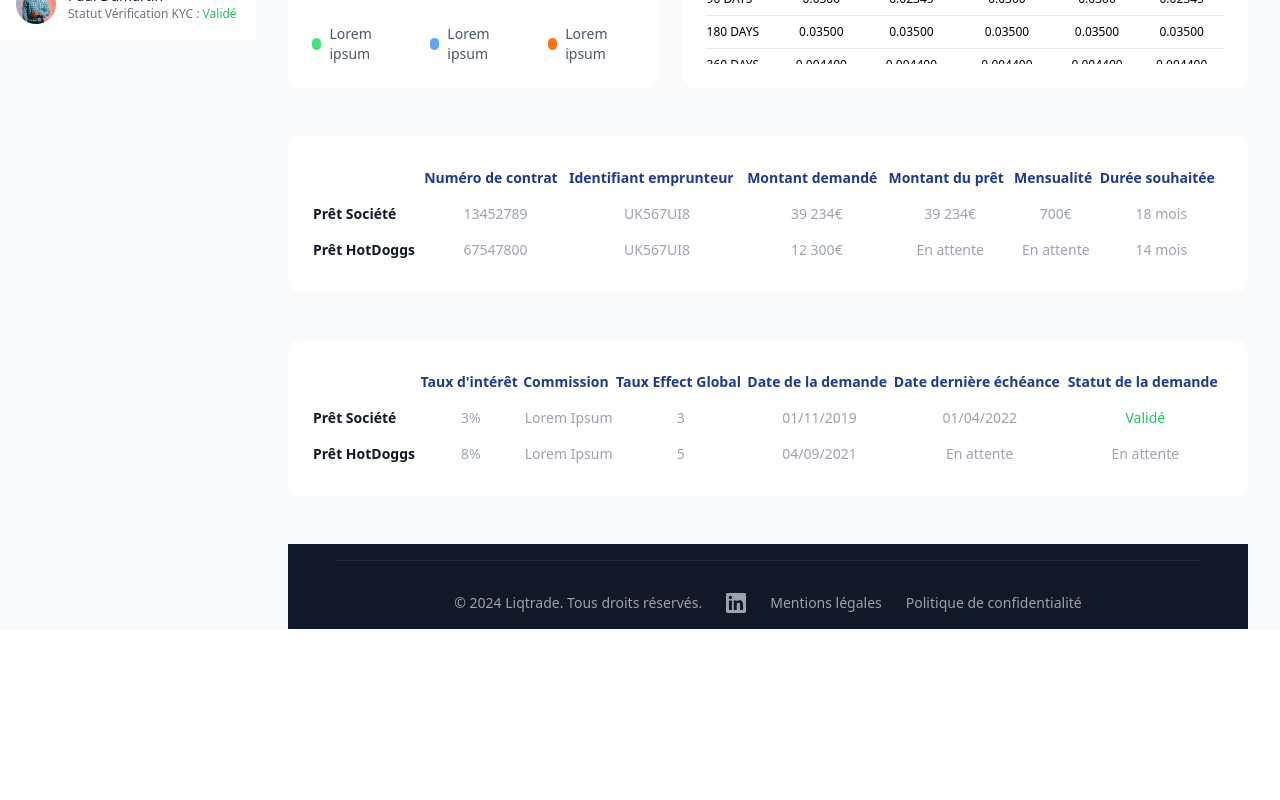
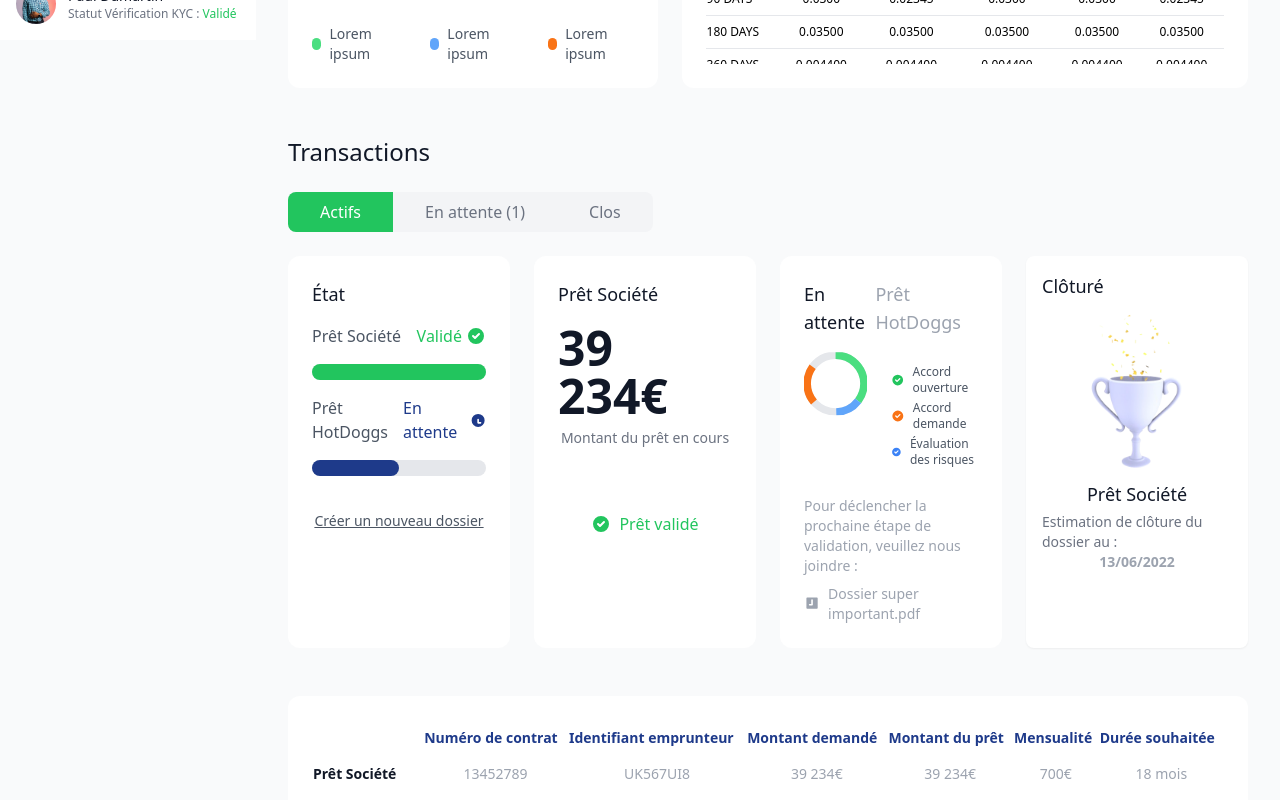
Before and after one commit to jennaram/liqtrade-frontend, a Next.js app: page /dashboard in a window 1280 px wide. Shown: the part 760-1560 px from the top of the page. Before the commit the page ends 1389 px from the top, so only its background shows below. Built offline with nearby package versions, Linux system fonts and the light colour scheme.

Commit message:
feat: refonte de la section Transactions dans le tableau de bord avec ajout de filtres, d'une grille de transactions et d'une meilleure présentation des informations pour une expérience utilisateur améliorée

```diff
--- a/src/app/components/dashboard/sections/TransactionTablesSection.tsx
+++ b/src/app/components/dashboard/sections/TransactionTablesSection.tsx
@@ -1,7 +1,147 @@
 import { FC } from 'react';
+import Image from 'next/image';
 
 export const TransactionTablesSection: FC = () => {
   return (
+    <>
+      {/* Section Transactions */}
+      <div className="mb-12">
+        <h2 className="text-2xl font-medium text-gray-900 mb-6">Transactions</h2>
+
+        {/* Filtres */}
+        <div className="flex gap-0 mb-6">
+          <button className="px-8 py-2 bg-green-500 text-white rounded-l-lg font-medium hover:bg-white hover:text-green-500 transition-colors duration-200">
+            Actifs
+          </button>
+          <button className="px-8 py-2 text-gray-500 bg-gray-100 hover:bg-white hover:text-gray-900 transition-colors duration-200 font-medium">
+            En attente (1)
+          </button>
+          <button className="px-8 py-2 text-gray-500 bg-gray-100 rounded-r-lg hover:bg-white hover:text-gray-900 transition-colors duration-200 font-medium">
+            Clos
+          </button>
+        </div>
+
+        {/* Grille de transactions */}
+        <div className="grid grid-cols-1 md:grid-cols-2 lg:grid-cols-4 gap-6">
+          {/* État */}
+          <div className="bg-white rounded-xl p-6">
+            <h3 className="text-lg font-medium text-gray-900 mb-4">État</h3>
+            <div className="space-y-4">
+              <div className="flex justify-between items-center">
+                <span className="text-gray-600">Prêt Société</span>
+                <span className="text-green-500 flex items-center">
+                  Validé
+                  <svg className="w-5 h-5 ml-1" viewBox="0 0 20 20" fill="currentColor">
+                    <path fillRule="evenodd" d="M10 18a8 8 0 100-16 8 8 0 000 16zm3.707-9.293a1 1 0 00-1.414-1.414L9 10.586 7.707 9.293a1 1 0 00-1.414 1.414l2 2a1 1 0 001.414 0l4-4z" clipRule="evenodd" />
+                  </svg>
+                </span>
+              </div>
+              <div className="h-4 bg-gray-200 rounded-full">
+                <div className="h-4 bg-green-500 rounded-full w-full"></div>
+              </div>
+              <div className="flex justify-between items-center">
+                <span className="text-gray-600">Prêt HotDoggs</span>
+                <span className="text-blue-900 flex items-center">
+                  En attente
+                  <svg className="w-5 h-5 ml-1" viewBox="0 0 20 20" fill="currentColor">
+                    <path fillRule="evenodd" d="M10 18a8 8 0 100-16 8 8 0 000 16zM10 8a1 1 0 011 1v3h2a1 1 0 110 2h-3a1 1 0 01-1-1V9a1 1 0 011-1z" clipRule="evenodd" transform="translate(0, 0.5)" />
+                  </svg>
+                </span>
+              </div>
+              <div className="h-4 bg-gray-200 rounded-full">
+                <div className="h-4 bg-blue-900 rounded-full w-1/2"></div>
+              </div>
+              <div className="pt-4 text-center">
+                <button className="text-gray-600 hover:text-gray-900 text-sm font-medium underline">
+                  Créer un nouveau dossier
+                </button>
+              </div>
+            </div>
+          </div>
+
+          {/* Prêt Société */}
+          <div className="bg-white rounded-xl p-6 flex flex-col">
+            <h3 className="text-lg font-medium text-gray-900 mb-4 text-left">Prêt Société</h3>
+            <div className="flex flex-col items-center">
+              <div className="text-5xl font-bold text-gray-900 mb-2">39 234€</div>
+              <div className="text-sm text-gray-500 mb-4">Montant du prêt en cours</div>
+              <div className="flex items-center text-green-500 mt-12">
+                <svg className="w-5 h-5 mr-2" viewBox="0 0 20 20" fill="currentColor">
+                  <path fillRule="evenodd" d="M10 18a8 8 0 100-16 8 8 0 000 16zm3.707-9.293a1 1 0 00-1.414-1.414L9 10.586 7.707 9.293a1 1 0 00-1.414 1.414l2 2a1 1 0 001.414 0l4-4z" clipRule="evenodd" />
+                </svg>
+                Prêt validé
+              </div>
+            </div>
+          </div>
+
+          {/* En attente */}
+          <div className="bg-white rounded-xl p-6">
+            <div className="flex justify-between mb-4">
+              <h3 className="text-lg font-medium text-gray-900">En attente</h3>
+              <h3 className="text-lg font-medium text-gray-400">Prêt HotDoggs</h3>
+            </div>
+            <div className="flex items-center justify-between">
+              <div className="relative w-32 h-32">
+                <svg viewBox="0 0 100 100" className="transform -rotate-90">
+                  <circle cx="50" cy="50" r="45" fill="none" stroke="#E5E7EB" strokeWidth="12"/>
+                  <circle cx="50" cy="50" r="45" fill="none" stroke="#4ADE80" strokeWidth="12" strokeDasharray="100 220" strokeDashoffset="0"/>
+                  <circle cx="50" cy="50" r="45" fill="none" stroke="#F97316" strokeWidth="12" strokeDasharray="60 220" strokeDashoffset="100"/>
+                  <circle cx="50" cy="50" r="45" fill="none" stroke="#60A5FA" strokeWidth="12" strokeDasharray="40 220" strokeDashoffset="160"/>
+                </svg>
+              </div>
+              <div className="space-y-1 ml-6">
+                <div className="flex items-center">
+                  <svg className="w-5 h-5 text-green-500 mr-2" viewBox="0 0 20 20" fill="currentColor">
+                    <path fillRule="evenodd" d="M10 18a8 8 0 100-16 8 8 0 000 16zm3.707-9.293a1 1 0 00-1.414-1.414L9 10.586 7.707 9.293a1 1 0 00-1.414 1.414l2 2a1 1 0 001.414 0l4-4z" clipRule="evenodd" />
+                  </svg>
+                  <span className="text-xs text-gray-600">Accord ouverture</span>
+                </div>
+                <div className="flex items-center">
+                  <svg className="w-5 h-5 text-orange-500 mr-2" viewBox="0 0 20 20" fill="currentColor">
+                    <path fillRule="evenodd" d="M10 18a8 8 0 100-16 8 8 0 000 16zm3.707-9.293a1 1 0 00-1.414-1.414L9 10.586 7.707 9.293a1 1 0 00-1.414 1.414l2 2a1 1 0 001.414 0l4-4z" clipRule="evenodd" />
+                  </svg>
+                  <span className="text-xs text-gray-600">Accord demande</span>
+                </div>
+                <div className="flex items-center">
+                  <svg className="w-5 h-5 text-blue-500 mr-2" viewBox="0 0 20 20" fill="currentColor">
+                    <path fillRule="evenodd" d="M10 18a8 8 0 100-16 8 8 0 000 16zm3.707-9.293a1 1 0 00-1.414-1.414L9 10.586 7.707 9.293a1 1 0 00-1.414 1.414l2 2a1 1 0 001.414 0l4-4z" clipRule="evenodd" />
+                  </svg>
+                  <span className="text-xs text-gray-600">Évaluation des risques</span>
+                </div>
+              </div>
+            </div>
+            <div className="mt-4">
+              <p className="text-sm text-gray-400">Pour déclencher la prochaine étape de validation, veuillez nous joindre :</p>
+              <div className="flex items-center mt-2 text-sm text-gray-400">
+                <svg className="w-5 h-5 mr-2" viewBox="0 0 20 20" fill="currentColor">
+                  <path fillRule="evenodd" d="M3 3a1 1 0 011-1h12a1 1 0 011 1v12a1 1 0 01-1 1H4a1 1 0 01-1-1V3zm7 1a1 1 0 00-1 1v5H7a1 1 0 100 2h3a1 1 0 001-1V5a1 1 0 00-1-1z" clipRule="evenodd" />
+                </svg>
+                Dossier super important.pdf
+              </div>
+            </div>
+          </div>
+
+          {/* Cloturé */}
+          <div className="bg-white rounded-lg p-4 shadow-sm">
+            <h3 className="text-lg font-medium text-gray-900 mb-2">Clôturé</h3>
+            <div className="flex flex-col items-center">
+              <Image
+                src="/images/trophy.png"
+                alt="Trophy"
+                width={96}
+                height={96}
+                className="mb-1"
+                priority
+              />
+              <h3 className="text-lg font-medium text-gray-900 text-left">Prêt Société</h3>
+              <p className="mt-1 text-sm text-gray-500 text-left">Estimation de clôture du dossier au :</p>
+              <p className="text-sm font-bold text-gray-400 text-left">13/06/2022</p>
+            </div>
+          </div>
+        </div>
+      </div>
+
+      {/* Tableaux */}
       <div className="mb-12">
         <div className="bg-white rounded-xl p-6">
           <table className="w-full text-sm">
@@ -38,8 +178,10 @@ export const TransactionTablesSection: FC = () => {
             </tbody>
           </table>
         </div>
+      </div>
 
-      <div className="mt-12 bg-white rounded-xl p-6">
+      <div className="mb-12">
+        <div className="bg-white rounded-xl p-6">
           <table className="w-full text-sm">
             <thead>
               <tr className="text-blue-900">
@@ -75,5 +217,6 @@ export const TransactionTablesSection: FC = () => {
           </table>
         </div>
       </div>
+    </>
   );
 };
```
Lines whose indentation alone changed are shown as unchanged.
